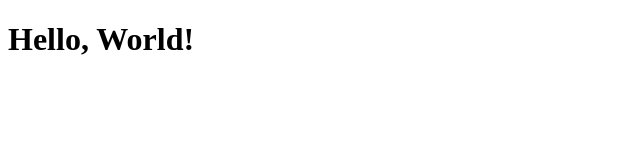
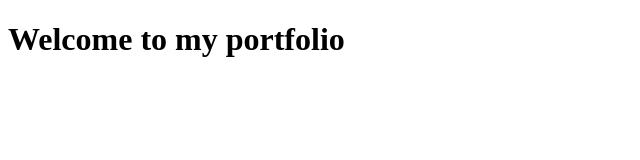
Before and after one commit to siwel20/siwel20.github.io, a plain HTML site: page index.html in a window 1280 px wide. Shown: the whole page, without its empty margins (0-640 px from the left). Drawn offline with Linux system fonts and the light colour scheme.

```diff
--- a/index.html
+++ b/index.html
@@ -7,6 +7,6 @@
   <title>Document</title>
 </head>
 <body>
-  <h1>Hello, World!</h1>
+  <h1>Welcome to my portfolio</h1>
 </body>
 </html>
```
